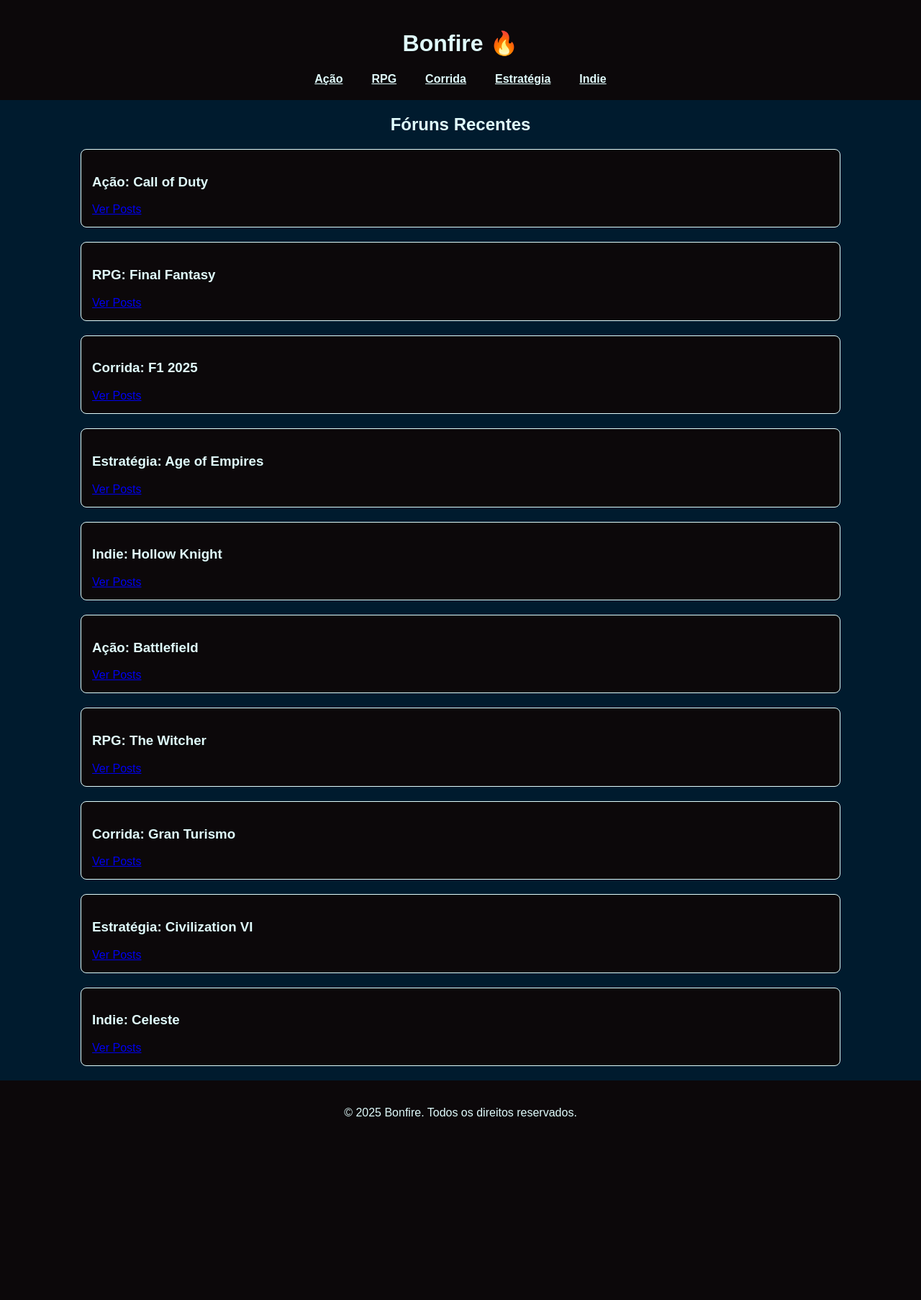
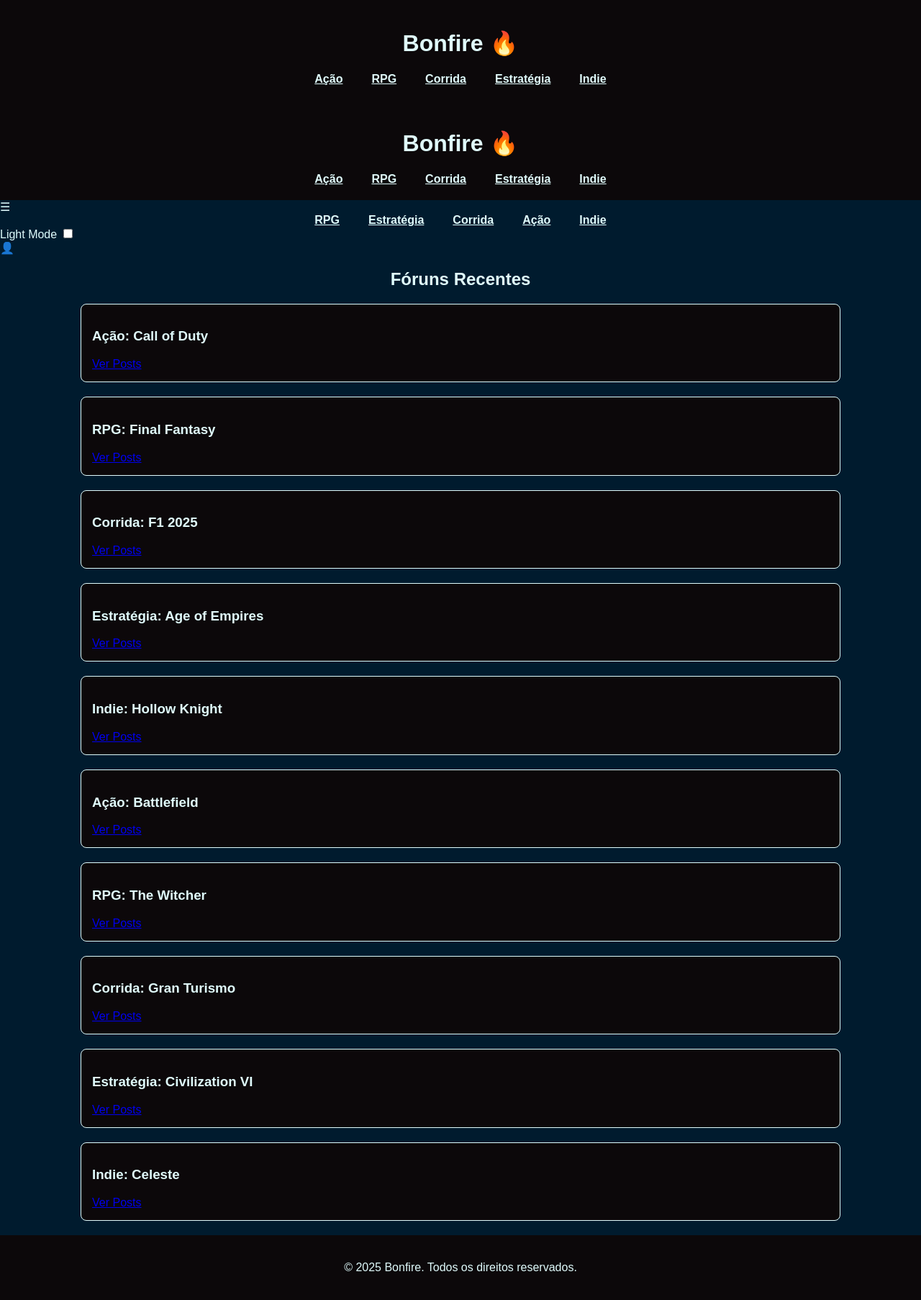
Before and after one commit to Brondani-7/TCC, a PHP site: page /index.php in a window 1280 px wide. Shown: the whole page at 72% size. Before the commit the page ends 1551 px from the top, so only its background shows below. Run offline with PHP 8.4, Linux system fonts and the light colour scheme; data comes from the database, SQL or seed files in the repository.

Commit message:
Enhance layout with sidebar and profile icon
Added sidebar navigation and profile icon to the layout.

```diff
--- a/bonfire 2/index.php
+++ b/bonfire 2/index.php
@@ -6,7 +6,33 @@
 ?>
 
 <div class="layout">
+  <?php
+require_once 'includes/db.php';
+include('includes/header.php');
+
+$categoria = $_GET['categoria'] ?? null;
+?>
+
+<div class="layout">
+  <aside class="sidebar">
+    <div class="menu-icon">☰</div>
+    <nav>
+      <ul>
+        <li><a href="index.php?categoria=rpg">RPG</a></li>
+        <li><a href="index.php?categoria=estratégia">Estratégia</a></li>
+        <li><a href="index.php?categoria=corrida">Corrida</a></li>
+        <li><a href="index.php?categoria=ação">Ação</a></li>
+        <li><a href="index.php?categoria=indie">Indie</a></li>
+      </ul>
+    </nav>
+    <div class="mode-toggle">
+      <label for="lightMode">Light Mode</label>
+      <input type="checkbox" id="lightMode">
+    </div>
+  </aside>
+
   <main class="content">
+    <div class="profile-icon">👤</div>
     <h2>Fóruns <?= $categoria ? ucfirst($categoria) : "Recentes" ?></h2>
 
     <?php
```
